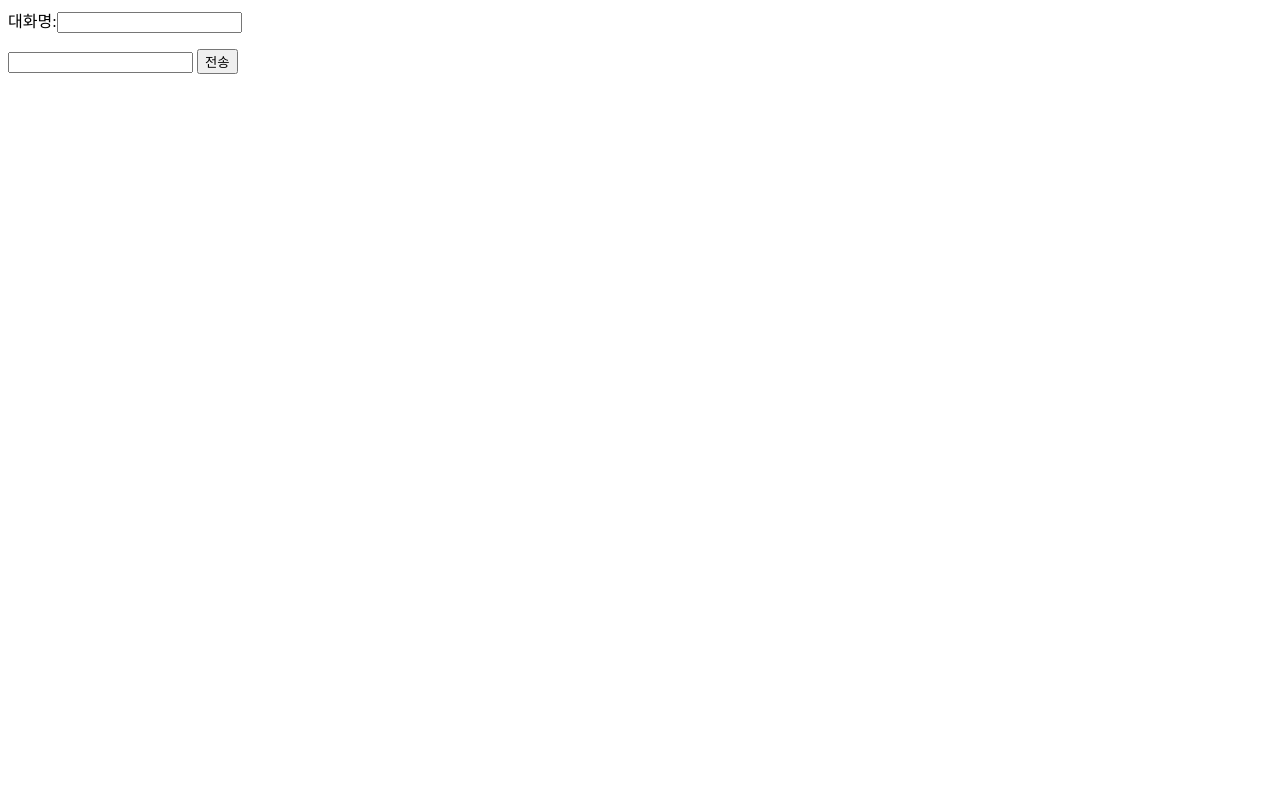
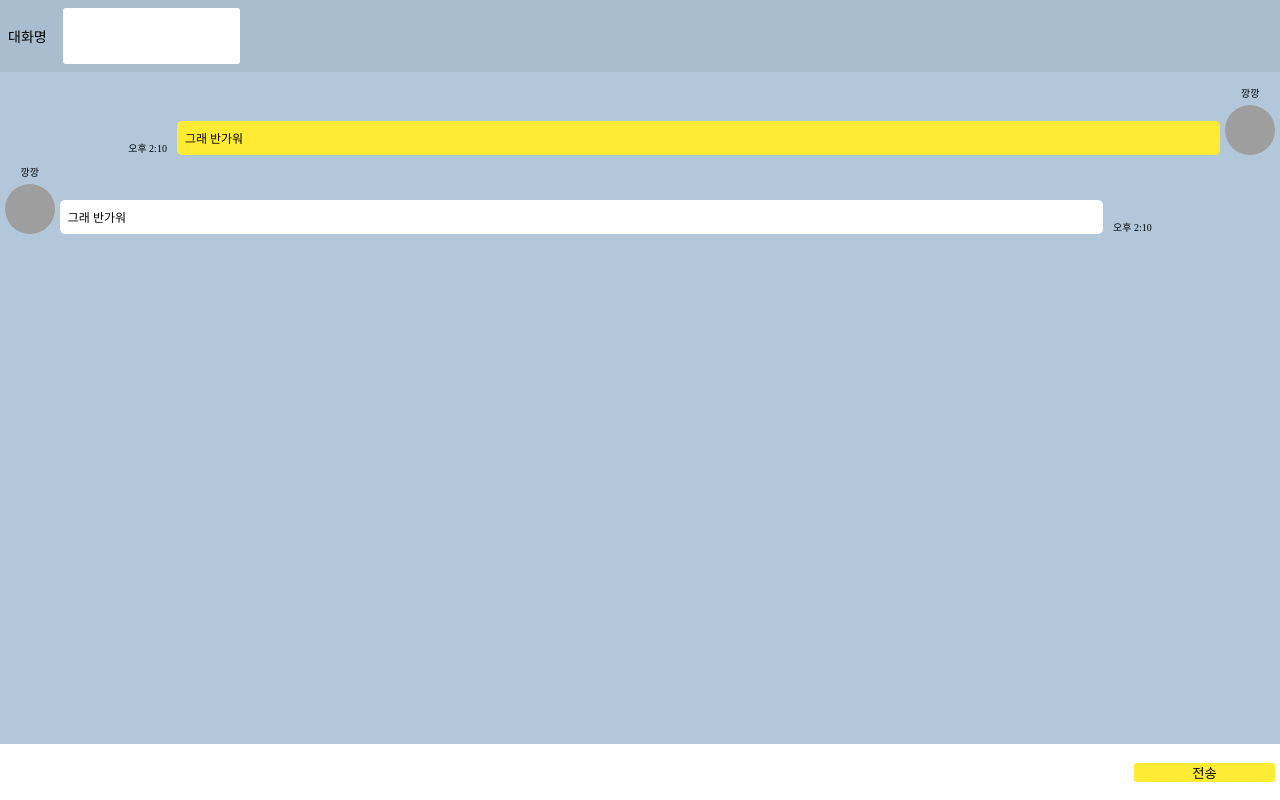
Before and after one commit to kim-min-ju449/Chatting, a website: page src/index.html in a window 1280 px wide. Drawn offline with nearby package versions, Linux system fonts and the light colour scheme; no server answers; grey boxes are pictures that could not be loaded.

Commit message:
1차적 커밋

```diff
--- a/package.json
+++ b/package.json
@@ -4,7 +4,8 @@
   "description": "",
   "main": "index.js",
   "scripts": {
-    "test": "echo \"Error: no test specified\" && exit 1"
+    "test": "echo \"Error: no test specified\" && exit 1",
+    "start":"nodemon app.js"
   },
   "keywords": [],
   "author": "",
--- /dev/null
+++ b/src/css/style.css
@@ -0,0 +1,107 @@
+*{
+    margin:0;
+    padding: 0;
+}
+html, body{
+    height:100%;
+}
+.wrapper{
+    height:100%;
+    width:100%;
+    display:flex;
+    flex-direction: column;
+    overflow: hidden;
+}
+.user-container{
+    background:#a9bdce;
+    flex:1;
+    display:flex;
+    justify-content: flex-start;
+    align-items:center;
+    padding:0.5rem;
+}
+.user-container label{
+    font-size:14px;
+    margin-right:1rem;
+}
+.user-container input{
+    border-radius:3px;
+    border: none;
+    height: 100%;
+}
+.display-container{
+    flex:12;
+    background:#b2c7d9;
+    overflow-y:scroll;
+}
+.input-container{
+    flex:1;
+    display: flex;
+    justify-content: stretch;
+    align-items: center;
+}
+.input-container span{
+    display: flex;
+    justify-content: flex-start;
+    align-items: center;
+    padding:0.3rem;
+    width:100%;
+}
+.chatting-input{
+    font-size: 12px;
+    height:100%;
+    flex: 8;
+    border:none;
+}
+.send-button{
+    flex:1;
+    background:#ffeb33;
+    border: none;
+    height: 100%;
+    border-radius: 3px;
+}
+.chatting-list li{
+    width:90%;
+    padding:0.3rem;
+    display:flex;
+    justify-content: flex-start;
+    align-items:flex-end;
+    margin-top:0.5rem;
+}
+.profile{
+    display:flex;
+    flex-direction: column;
+    align-items: center;
+    justify-content: center;
+}
+.profile .user{
+    font-size:10px;
+    margin-bottom:0.3rem;
+}
+.profile .image{
+    border-radius: 50%;
+    object-fit:cover;
+    width: 50px;
+    height:50px;
+}
+.message{
+    border-radius: 5px;
+    padding:0.5rem;
+    font-size:12px;
+    margin: 0 5px;
+    flex:7;
+}
+.time{
+    font-size: 10px;
+    margin: 0 5px;
+}
+.sent{
+    flex-direction: row-reverse;
+    float: right;
+}
+.sent .message{
+    background:#ffeb33;
+}
+.received .message{
+    background:#fff;
+}
--- a/src/index.html
+++ b/src/index.html
@@ -4,19 +4,41 @@
     <meta charset="UTF-8">
     <meta http-equiv="X-UA-Compatible" content="IE=edge">
     <meta name="viewport" content="width=device-width, initial-scale=1.0">
-    <title>Document</title>
+    <title>채팅</title>
+    <link rel="stylesheet" href="css/style.css">
 </head>
 <body>
     <div class="wrapper">
         <div class="user-container">
-            대화명:<input type="text" id="nickname">
+            <label for="nickname">대화명</label>
+           <input type="text" id="nickname">
         </div>
         <div class="display-container">
-            <ul class="chatting-list"></ul>
+            <ul class="chatting-list">
+                <li class="sent">
+                    <span class="profile">
+                        <span class="user">깡깡</span>
+                        <img class="image" src="https://placeimg.com/50/50/any" alt="any">
+                    </span>
+                    <span class="message">그래 반가워</span>
+                    <span class="time">오후 2:10</span>
+                </li>
+                <li class="received">
+                    <span class="profile">
+                        <span class="user">깡깡</span>
+                        <img class="image" src="https://placeimg.com/50/50/any" alt="any">
+                    </span>
+                    <span class="message">그래 반가워</span>
+                    <span class="time">오후 2:10</span>
+                </li>
+            </ul>
         </div>
         <div class="input-container">
-            <input type="text" class="chatting-input">
-            <button class="send-button">전송</button>
+            <span>
+                <input type="text" class="chatting-input">
+                <button class="send-button">전송</button>
+            </span>
+
         </div>
     </div>
     <script src="/socket.io/socket.io.js">
--- a/src/js/chat.js
+++ b/src/js/chat.js
@@ -21,8 +21,31 @@ sendButton.addEventListener("click", ()=>{
 
 
 socket.on("chatting", (data)=>{
-    const li = document.createElement("li")
-    li.innerText = `${data.name}님이 - ${data.msg}`;
-    chatList.appendChild(li)
+    // const li = document.createElement("li")
+    // li.innerText = `${data.name}님이 - ${data.msg}`;
+    // chatList.appendChild(li)
+    const { name, msg, time} = data;
+    const item = new LiModel(name, msg, time);
+    item.makeLi()
 })
 console.log(socket)
+
+function LiModel(name, msg, time){
+    this.name = name;
+    this.msg = msg;
+    this.time = time;
+
+    this.makeLi = ()=>{
+        const li = document.createElement("li");
+        li.classList.add(nickname.value === this.name ? "sent": "received")
+        const dom = ` <span class="profile">
+        <span class="user">${this.name}</span>
+        <img class="image" src="https://placeimg.com/50/50/any" alt="any">
+    </span>
+    <span class="message">${this.msg}</span>
+    <span class="time">${this.time}</span>`;
+    li.innerHTML = dom;
+    chatList.appendChild(li);
+
+    }
+}
```
Also changed, not shown: app.js (+7 -1 lines).
